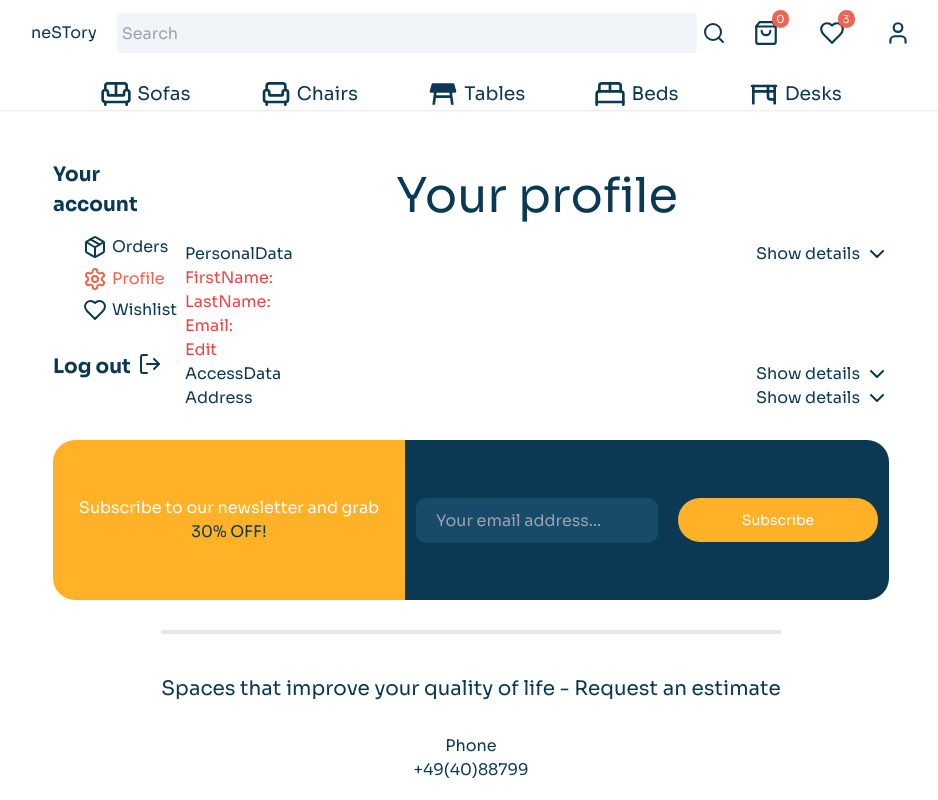
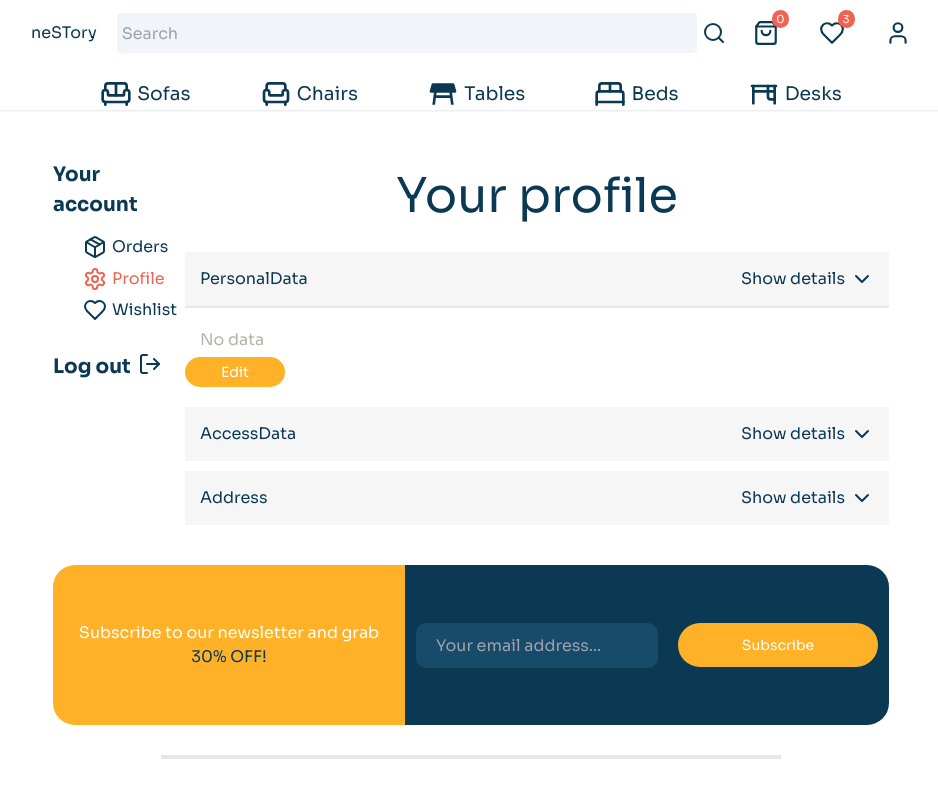
Before and after one commit to anyuka007/Nestory, a React (Vite) app in the folder frontend/: page /user/data in a window 1280 px wide. Both pictures are taken after a click on the button 1046 px from the left and 254 px from the top of the page. Shown: the top 800 px of the page, without its empty margins (169-1107 px from the left). Built offline with nearby package versions, Linux system fonts and the light colour scheme.

Commit message:
Update password visibility toggle in UserProfileForm

```diff
--- a/frontend/src/pages/UserProfile/Form.jsx
+++ b/frontend/src/pages/UserProfile/Form.jsx
@@ -1,9 +1,16 @@
 import React, { useState } from "react";
 import Input from "./Input";
+import { Eye, EyeOff } from "lucide-react";
 
 const Form = ({ sectionId, fields, formData, onInputChange }) => {
-    // Lokaler Zustand für die Passwortsichtbarkeit
-    const [showPassword, setShowPassword] = useState(false);
+    const [showPassword, setShowPassword] = useState({});
+
+    const toggleShowPassword = (fieldName) => {
+        setShowPassword((prevState) => ({
+            ...prevState,
+            [fieldName]: !prevState[fieldName],
+        }));
+    };
 
     return (
         <div>
@@ -12,8 +19,9 @@ const Form = ({ sectionId, fields, formData, onInputChange }) => {
                     <Input
                         label={field.label}
                         type={
-                            field.name === "password"
-                                ? showPassword
+                            field.name === "password" ||
+                            field.name === "confirmPassword"
+                                ? showPassword[field.name]
                                     ? "text"
                                     : "password"
                                 : field.type || "text"
@@ -24,14 +32,24 @@ const Form = ({ sectionId, fields, formData, onInputChange }) => {
                         }
                     />
 
-                    {/* Umschalt-Button für Passwortsichtbarkeit */}
-                    {field.name === "password" && (
+                    {(field.name === "password" ||
+                        field.name === "confirmPassword") && (
                         <button
                             type="button"
-                            onClick={() => setShowPassword(!showPassword)}
-                            className="text-sm text-blue-500 mt-1"
+                            onClick={() => toggleShowPassword(field.name)}
+                            className="text-m mt-1"
                         >
-                            {showPassword ? "Hide Password" : "Show Password"}
+                            {showPassword[field.name] ? (
+                                <div className="flex gap-2">
+                                    <EyeOff size={20} />
+                                    <p>Hide Password</p>
+                                </div>
+                            ) : (
+                                <div className="flex gap-2">
+                                    <Eye size={20} />
+                                    <p>Show Password</p>
+                                </div>
+                            )}
                         </button>
                     )}
                 </div>
--- a/frontend/src/pages/UserProfile/Input.jsx
+++ b/frontend/src/pages/UserProfile/Input.jsx
@@ -2,7 +2,7 @@ import React from "react";
 
 const Input = ({ label, type = "text", value, onChange }) => (
     <div className="mb-2">
-        <label className="block mb-1">{label}</label>
+        <label className="block mb-1 text-pageBannerBGC">{label}</label>
         <input
             type={type}
             value={value}
--- a/frontend/src/pages/UserProfile/UserProfileInfo.jsx
+++ b/frontend/src/pages/UserProfile/UserProfileInfo.jsx
@@ -17,7 +17,7 @@ const UserProfileInfo = () => {
     const [formData, setFormData] = useState({
         personalData: { firstName: "", lastName: "", email: "" },
         accessData: { username: "", password: "" },
-        address: { street: "", city: "", zip: "" },
+        address: { street: "", house: "", city: "", zip: "", country: "" },
     });
 
     const [showPassword, setShowPassword] = useState(false);
@@ -55,10 +55,15 @@ const UserProfileInfo = () => {
         accessData: [
             { name: "username", label: "Username" },
             { name: "password", label: "Password", type: "password" },
+            {
+                name: "confirmPassword",
+                label: "Confirm password",
+                type: "password",
+            },
         ],
         address: [
             { name: "street", label: "Street" },
-            { name: "house", label: "street" },
+            { name: "house", label: "House" },
             { name: "city", label: "City" },
             { name: "zip", label: "Zip Code" },
             { name: "country", label: "Country" },
--- a/frontend/src/pages/UserProfile/UserProfileSection.jsx
+++ b/frontend/src/pages/UserProfile/UserProfileSection.jsx
@@ -1,6 +1,7 @@
 import React from "react";
 import { ChevronDown } from "lucide-react";
 import Form from "./Form";
+import Button from "../../components/Button/Button";
 
 const UserProfileSection = ({
     sectionId,
@@ -14,7 +15,11 @@ const UserProfileSection = ({
     onInputChange,
 }) => (
     <div>
-        <div className="flex justify-between">
+        <div
+            className={`flex justify-between bg-[#F6F6F6] my-4 p-6 ${
+                isOpen ? "border-b-2" : ""
+            }`}
+        >
             <p>{title}</p>
             <div className="flex gap-2">
                 <p>Show details</p>
@@ -23,18 +28,29 @@ const UserProfileSection = ({
                 </button>
             </div>
         </div>
-        <div className={`${isOpen ? "" : "hidden"} text-red-500 w-full`}>
+        <div className={`${isOpen ? "" : "hidden"}`}>
             {!isEditMode ? (
-                <div>
-                    {Object.entries(formData).map(([key, value]) => (
-                        <p key={key}>
-                            {key.charAt(0).toUpperCase() + key.slice(1)}:{" "}
-                            {key === "password" ? "*".repeat(16) : value || " "}
-                        </p>
-                    ))}
-                    <button onClick={() => onToggleEditMode(sectionId)}>
-                        Edit
-                    </button>
+                <div className="flex flex-col gap-2 py-4">
+                    {Object.values(formData).every((value) => !value) ? (
+                        <p className="text-pageBannerBGC  pl-6">No data</p>
+                    ) : (
+                        Object.entries(formData).map(([key, value]) => (
+                            <div key={key}>
+                                <p className=" pl-6">
+                                    {key === "password" ||
+                                    key === "confirmPassword"
+                                        ? ""
+                                        : value}
+                                </p>
+                            </div>
+                        ))
+                    )}
+                    <Button
+                        text="Edit"
+                        width="100px"
+                        height="3rem"
+                        onClickHandler={() => onToggleEditMode(sectionId)}
+                    />
                 </div>
             ) : (
                 <div>
@@ -44,9 +60,13 @@ const UserProfileSection = ({
                         formData={formData}
                         onInputChange={onInputChange}
                     />
-                    <button onClick={() => onToggleEditMode(sectionId)}>
+                    <Button
+                        text="Save"
+                        width="100px"
+                        height="3rem"
+                        onClickHandler={() => onToggleEditMode(sectionId)}
                         Save
-                    </button>
+                    />
                 </div>
             )}
         </div>
--- a/frontend/src/pages/Wishlist/Wishlist.jsx
+++ b/frontend/src/pages/Wishlist/Wishlist.jsx
@@ -79,7 +79,7 @@ const Wishlist = () => {
                         Your wishlist is empty
                     </h3>
                     <p className="bg-[#FFB128] py-[1.5rem] px-[3.5rem] text-[1.4rem] text-white  font-bold rounded-[8rem]">
-                        <Link to={"/"}>Go Shopping</Link>
+                        <Link to={"/shop"}>Go Shopping</Link>
                     </p>
                 </div>
             )}
```
